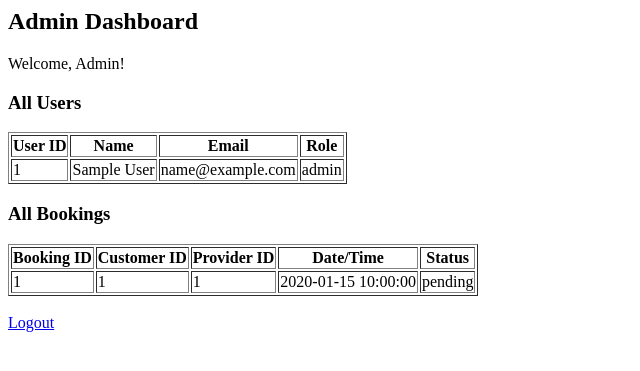
After one commit to jc924625/myclean, a PHP site: page /admin_dashboard.php in a window 1280 px wide. The commit adds this page. Shown: the top 371 px of the page, without its empty margins (0-640 px from the left). Run offline with PHP 8.4, Linux system fonts and the light colour scheme; the visitor is signed in with stand-in values (Sample User, id 1); tables that the repository leaves empty or names only in its code hold one stand-in row (values such as "Sample post").

Commit message:
Added Admin Dashboard and updated Provider and Register files

```diff
--- /dev/null
+++ b/src/admin_dashboard.php
@@ -0,0 +1,61 @@
+<?php
+session_start();
+include 'db_config.php';
+
+if (!isset($_SESSION['user_id']) || $_SESSION['role'] != 'admin') {
+    header('Location: login.php');
+    exit();
+}
+
+// Fetch all users
+$users_sql = "SELECT * FROM users";
+$users_result = $conn->query($users_sql);
+
+// Fetch all bookings
+$bookings_sql = "SELECT * FROM bookings";
+$bookings_result = $conn->query($bookings_sql);
+?>
+
+<h2>Admin Dashboard</h2>
+<p>Welcome, Admin!</p>
+
+<h3>All Users</h3>
+<table border="1">
+    <tr>
+        <th>User ID</th>
+        <th>Name</th>
+        <th>Email</th>
+        <th>Role</th>
+    </tr>
+    <?php while($user = $users_result->fetch_assoc()): ?>
+    <tr>
+        <td><?php echo $user['user_id']; ?></td>
+        <td><?php echo htmlspecialchars($user['name']); ?></td>
+        <td><?php echo htmlspecialchars($user['email']); ?></td>
+        <td><?php echo $user['role']; ?></td>
+    </tr>
+    <?php endwhile; ?>
+</table>
+
+<h3>All Bookings</h3>
+<table border="1">
+    <tr>
+        <th>Booking ID</th>
+        <th>Customer ID</th>
+        <th>Provider ID</th>
+        <th>Date/Time</th>
+        <th>Status</th>
+    </tr>
+    <?php while($booking = $bookings_result->fetch_assoc()): ?>
+    <tr>
+        <td><?php echo $booking['booking_id']; ?></td>
+        <td><?php echo $booking['user_id']; ?></td>
+        <td><?php echo $booking['provider_id']; ?></td>
+        <td><?php echo $booking['booking_date']; ?></td>
+        <td><?php echo $booking['status']; ?></td>
+    </tr>
+    <?php endwhile; ?>
+</table>
+
+<br>
+<a href="logout.php">Logout</a>
--- a/src/db_config.php
+++ b/src/db_config.php
@@ -0,0 +1,14 @@
+<?php
+$servername = "localhost";
+$username = "root";
+$password = "";
+$dbname = "myclean_db"; // make sure database name matches
+
+// Create connection
+$conn = new mysqli($servername, $username, $password, $dbname);
+
+// Check connection
+if ($conn->connect_error) {
+    die("Connection failed: " . $conn->connect_error);
+}
+?>
```
Also changed, not shown: iteration_2.md (+21 -25 lines), src/provider_dashboard.php (added, +64 -0 lines), src/register.php (+5 -4 lines).
